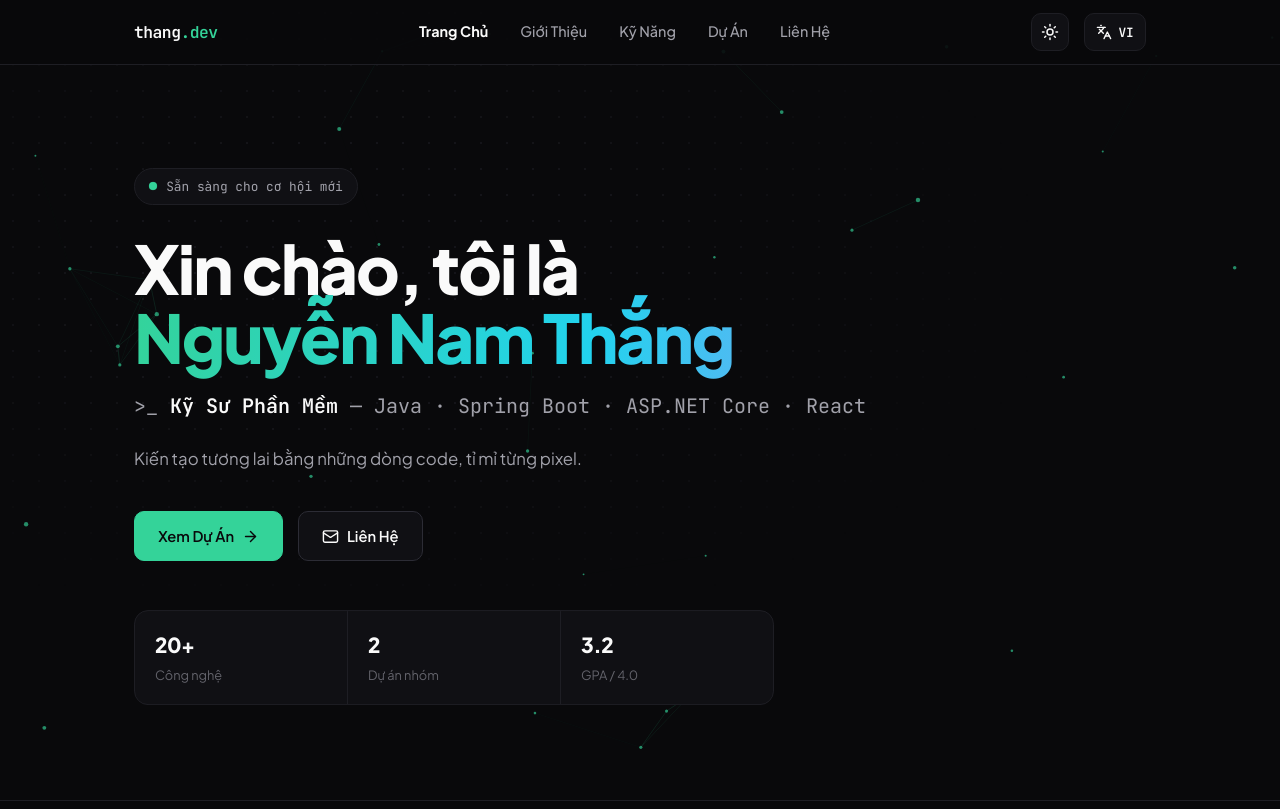
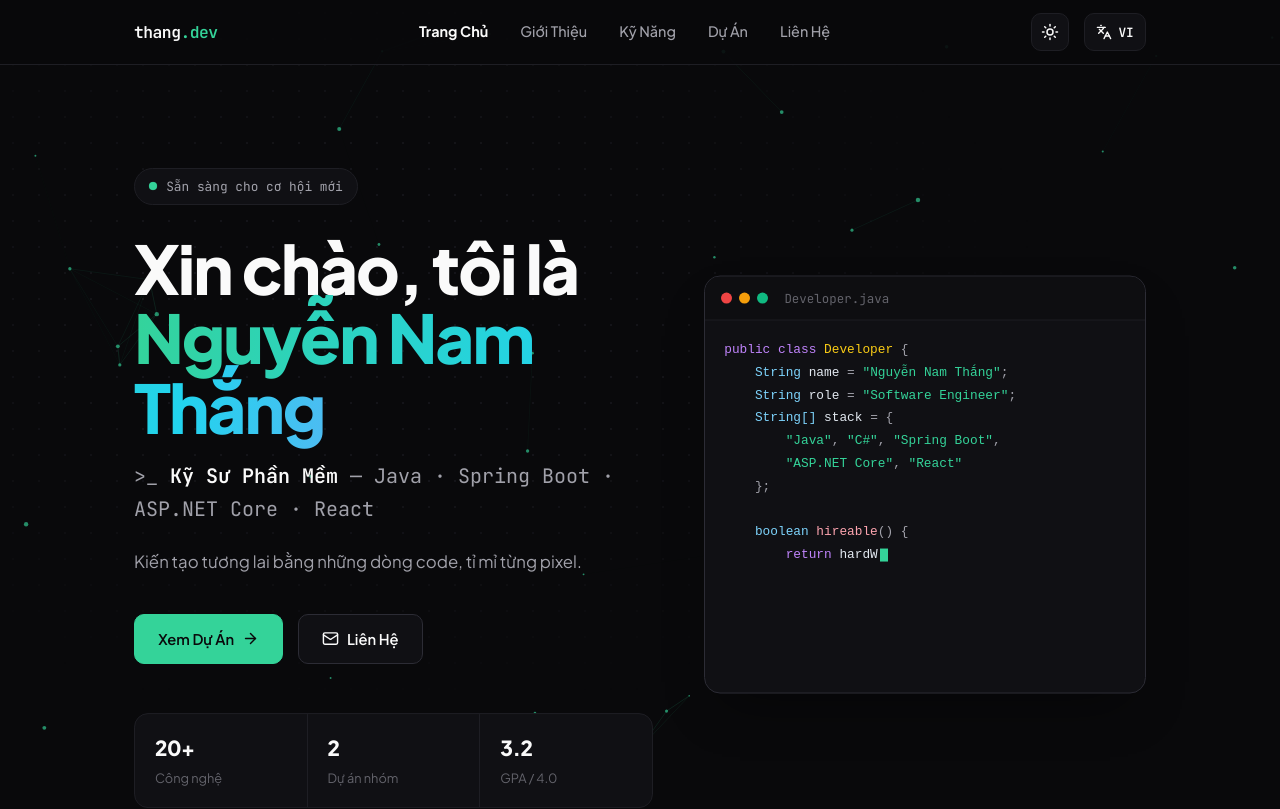
Before and after one commit to thang1684NT/MyPortfolio, a React (Vite) app: page / in a window 1280 px wide. Shown: the top 809 px of the page. Built offline with nearby package versions, Linux system fonts and the light colour scheme.

Commit message:
feat: typing code window in hero, theme-aware skill icons

```diff
--- /dev/null
+++ b/src/components/CodeTyping.jsx
@@ -0,0 +1,91 @@
+import React, { useEffect, useMemo, useState } from 'react';
+
+// Animated syntax-code window for the hero: types a small Java class
+// character by character (with syntax colours), pauses, then restarts.
+// Tokens are pre-coloured; typing just reveals more of them, so the
+// colours are correct even mid-word.
+const TOKENS = [
+    { t: 'public class ', c: 'tok-key' },
+    { t: 'Developer', c: 'tok-class' },
+    { t: ' {\n', c: 'tok-punc' },
+    { t: '    String ', c: 'tok-type' },
+    { t: 'name', c: 'tok-prop' },
+    { t: ' = ', c: 'tok-punc' },
+    { t: '"Nguyễn Nam Thắng"', c: 'tok-str' },
+    { t: ';\n', c: 'tok-punc' },
+    { t: '    String ', c: 'tok-type' },
+    { t: 'role', c: 'tok-prop' },
+    { t: ' = ', c: 'tok-punc' },
+    { t: '"Software Engineer"', c: 'tok-str' },
+    { t: ';\n', c: 'tok-punc' },
+    { t: '    String[] ', c: 'tok-type' },
+    { t: 'stack', c: 'tok-prop' },
+    { t: ' = {\n', c: 'tok-punc' },
+    { t: '        "Java"', c: 'tok-str' },
+    { t: ', ', c: 'tok-punc' },
+    { t: '"C#"', c: 'tok-str' },
+    { t: ', ', c: 'tok-punc' },
+    { t: '"Spring Boot"', c: 'tok-str' },
+    { t: ',\n', c: 'tok-punc' },
+    { t: '        "ASP.NET Core"', c: 'tok-str' },
+    { t: ', ', c: 'tok-punc' },
+    { t: '"React"', c: 'tok-str' },
+    { t: '\n    };\n\n', c: 'tok-punc' },
+    { t: '    boolean ', c: 'tok-type' },
+    { t: 'hireable', c: 'tok-fn' },
+    { t: '() {\n', c: 'tok-punc' },
+    { t: '        return ', c: 'tok-key' },
+    { t: 'hardWorker\n            && problemSolver\n            && !skills.isEmpty()', c: 'tok-prop' },
+    { t: ';\n    }\n}', c: 'tok-punc' },
+];
+
+const TOTAL = TOKENS.reduce((sum, tok) => sum + tok.t.length, 0);
+
+// Reveal the first `count` characters across the token list.
+const buildVisible = (count) => {
+    const out = [];
+    let left = count;
+    TOKENS.forEach((tok, i) => {
+        if (left <= 0) return;
+        out.push(
+            <span key={i} className={tok.c}>{tok.t.slice(0, left)}</span>
+        );
+        left -= tok.t.length;
+    });
+    return out;
+};
+
+const CodeTyping = () => {
+    const reduced = useMemo(
+        () => typeof window !== 'undefined' && window.matchMedia('(prefers-reduced-motion: reduce)').matches,
+        []
+    );
+    const [count, setCount] = useState(reduced ? TOTAL : 0);
+
+    useEffect(() => {
+        if (reduced) return;
+        let timeout;
+        if (count < TOTAL) {
+            timeout = setTimeout(() => setCount((c) => c + 1), 26);
+        } else {
+            timeout = setTimeout(() => setCount(0), 3200);
+        }
+        return () => clearTimeout(timeout);
+    }, [count, reduced]);
+
+    const visible = buildVisible(count);
+
+    return (
+        <div className="code-card" aria-hidden="true">
+            <div className="code-card-head">
+                <span className="code-dot" style={{ background: '#ef4444' }}></span>
+                <span className="code-dot" style={{ background: '#f59e0b' }}></span>
+                <span className="code-dot" style={{ background: '#10b981' }}></span>
+                <span className="code-file">Developer.java</span>
+            </div>
+            <pre className="code-body"><code>{visible}<span className="code-caret"></span></code></pre>
+        </div>
+    );
+};
+
+export default CodeTyping;
--- a/src/components/Hero.jsx
+++ b/src/components/Hero.jsx
@@ -1,6 +1,7 @@
 import React from 'react';
 import { useTranslation } from 'react-i18next';
 import { ArrowRight, Mail } from 'lucide-react';
+import CodeTyping from './CodeTyping';
 
 const Hero = () => {
     const { t } = useTranslation();
@@ -14,6 +15,8 @@ const Hero = () => {
     return (
         <section id="home" className="hero">
             <div className="container">
+                <div className="hero-grid">
+                    <div>
                         <div className="hero-badge reveal in">
                             <span className="dot"></span>
                             {t('hero.badge')}
@@ -48,6 +51,12 @@ const Hero = () => {
                             ))}
                         </div>
                     </div>
+
+                    <div className="hero-code reveal in">
+                        <CodeTyping />
+                    </div>
+                </div>
+            </div>
         </section>
     );
 };
--- a/src/components/Skills.jsx
+++ b/src/components/Skills.jsx
@@ -1,6 +1,25 @@
-import React from 'react';
+import React, { useEffect, useState } from 'react';
 import { useTranslation } from 'react-i18next';
 import { Code, MonitorSmartphone, Server, Database, Wrench } from 'lucide-react';
+
+// skillicons' default tiles have a near-black (#242938) background, which
+// looks like ugly black blobs on this dark theme. Ask skillicons for its
+// light tiles while the site is in dark mode (and dark tiles in light
+// mode) so every icon always contrasts with the page.
+const useSiteTheme = () => {
+    const [theme, setTheme] = useState(() => document.documentElement.getAttribute('data-theme') || 'dark');
+    useEffect(() => {
+        const observer = new MutationObserver(() => {
+            setTheme(document.documentElement.getAttribute('data-theme') || 'dark');
+        });
+        observer.observe(document.documentElement, { attributes: true, attributeFilter: ['data-theme'] });
+        return () => observer.disconnect();
+    }, []);
+    return theme;
+};
+
+const iconUrl = (icon, siteTheme) =>
+    `https://skillicons.dev/icons?i=${icon}&theme=${siteTheme === 'light' ? 'dark' : 'light'}`;
 
 // icon = skillicons.dev id; null = text monogram (skillicons has no SQL Server icon)
 const categories = [
@@ -92,7 +111,7 @@ const orbits = [
     },
 ];
 
-const OrbitSystem = () => (
+const OrbitSystem = ({ siteTheme }) => (
     <div className="orbit-system" role="img" aria-label="Skill solar system">
         <div className="orbit-sun">
             <img
@@ -123,7 +142,7 @@ const OrbitSystem = () => (
                             title={p.name}
                         >
                             <img
-                                src={`https://skillicons.dev/icons?i=${p.icon}`}
+                                src={iconUrl(p.icon, siteTheme)}
                                 alt={p.name}
                                 width="24"
                                 height="24"
@@ -138,11 +157,11 @@ const OrbitSystem = () => (
     </div>
 );
 
-const SkillChip = ({ item, index = 0 }) => (
+const SkillChip = ({ item, index = 0, siteTheme }) => (
     <span className="skill-chip" style={{ animationDelay: `${(index % 6) * 0.22}s` }}>
         {item.icon ? (
             <img
-                src={`https://skillicons.dev/icons?i=${item.icon}`}
+                src={iconUrl(item.icon, siteTheme)}
                 alt=""
                 width="20"
                 height="20"
@@ -158,6 +177,7 @@ const SkillChip = ({ item, index = 0 }) => (
 
 const Skills = () => {
     const { t } = useTranslation();
+    const siteTheme = useSiteTheme();
 
     return (
         <section id="skills" className="section">
@@ -170,7 +190,7 @@ const Skills = () => {
 
                 <div className="skills-layout">
                     <div className="reveal orbit-wrap">
-                        <OrbitSystem />
+                        <OrbitSystem siteTheme={siteTheme} />
                         <p className="orbit-hint">{t('skills.orbit_hint')}</p>
                     </div>
 
@@ -187,7 +207,7 @@ const Skills = () => {
                                 </div>
                                 <div className="skill-card-chips">
                                     {cat.items.map((item, i) => (
-                                        <SkillChip key={item.name} item={item} index={i} />
+                                        <SkillChip key={item.name} item={item} index={i} siteTheme={siteTheme} />
                                     ))}
                                 </div>
                             </div>
--- a/src/index.css
+++ b/src/index.css
@@ -299,6 +299,66 @@ img { max-width: 100%; }
 .hero-stat + .hero-stat { border-left: 1px solid var(--border); }
 .hero-stat .num { font-size: 1.3rem; font-weight: 800; letter-spacing: -0.5px; }
 .hero-stat .lbl { font-size: 0.8rem; color: var(--text-3); margin-top: 0.15rem; }
+
+/* Hero two-column layout with the animated code window */
+.hero-grid {
+  display: grid;
+  grid-template-columns: 1.08fr 0.92fr;
+  gap: 3.2rem;
+  align-items: center;
+}
+.hero-code { min-width: 0; }
+.code-card {
+  background: var(--surface);
+  border: 1px solid var(--border-strong);
+  border-radius: 16px;
+  overflow: hidden;
+  box-shadow: 0 24px 50px -18px rgba(0, 0, 0, 0.45);
+  animation: float-y 8s ease-in-out infinite alternate;
+}
+.code-card-head {
+  display: flex; align-items: center; gap: 0.45rem;
+  padding: 0.7rem 1rem;
+  border-bottom: 1px solid var(--border);
+  background: var(--bg-subtle);
+}
+.code-dot { width: 11px; height: 11px; border-radius: 50%; display: inline-block; }
+.code-file {
+  margin-left: 0.55rem;
+  font-family: var(--font-mono);
+  font-size: 0.78rem;
+  color: var(--text-3);
+}
+.code-body {
+  font-family: var(--font-mono);
+  font-size: 0.8rem;
+  line-height: 1.7;
+  padding: 1.05rem 1.2rem 1.2rem;
+  min-height: 372px;
+  white-space: pre-wrap;
+  word-break: break-word;
+  color: var(--text);
+}
+.code-caret {
+  display: inline-block;
+  width: 8px; height: 1.02em;
+  background: var(--accent);
+  vertical-align: text-bottom;
+  margin-left: 2px;
+  animation: caret-blink 1s steps(1) infinite;
+}
+@keyframes caret-blink {
+  0%, 55% { opacity: 1; }
+  56%, 100% { opacity: 0; }
+}
+.tok-key { color: #c084fc; }
+.tok-class { color: #facc15; }
+.tok-type { color: #7dd3fc; }
+.tok-str { color: #34d399; }
+.tok-prop { color: #e2e8f0; }
+.tok-fn { color: #fda4af; }
+.tok-punc { color: var(--text-2); }
+[data-theme='light'] .tok-prop { color: #0f172a; }
 
 /* ---------- About ---------- */
 .about-grid {
@@ -608,7 +668,7 @@ img { max-width: 100%; }
 @media (max-width: 860px) {
   .nav-links { display: none; }
   .nav-toggle { display: inline-flex; }
-  .about-grid, .contact-grid, .projects-grid, .skills-grid, .skills-layout { grid-template-columns: 1fr; }
+  .about-grid, .contact-grid, .projects-grid, .skills-grid, .skills-layout, .hero-grid { grid-template-columns: 1fr; }
   .hero { padding-top: 8.5rem; }
   .section { padding: 4rem 0; }
   .hero-stats { flex-direction: column; }
@@ -617,6 +677,6 @@ img { max-width: 100%; }
 
 @media (prefers-reduced-motion: reduce) {
   .reveal { opacity: 1; transform: none; transition: none; }
-  .hero h1 .accent, .hero-badge .dot, .hero-stats, .skill-chip, .orbit-ring, .planet, .orbit-sun { animation: none; }
+  .hero h1 .accent, .hero-badge .dot, .hero-stats, .skill-chip, .orbit-ring, .planet, .orbit-sun, .code-card, .code-caret { animation: none; }
   html { scroll-behavior: auto; }
 }
```
Lines whose indentation alone changed are shown as unchanged.
